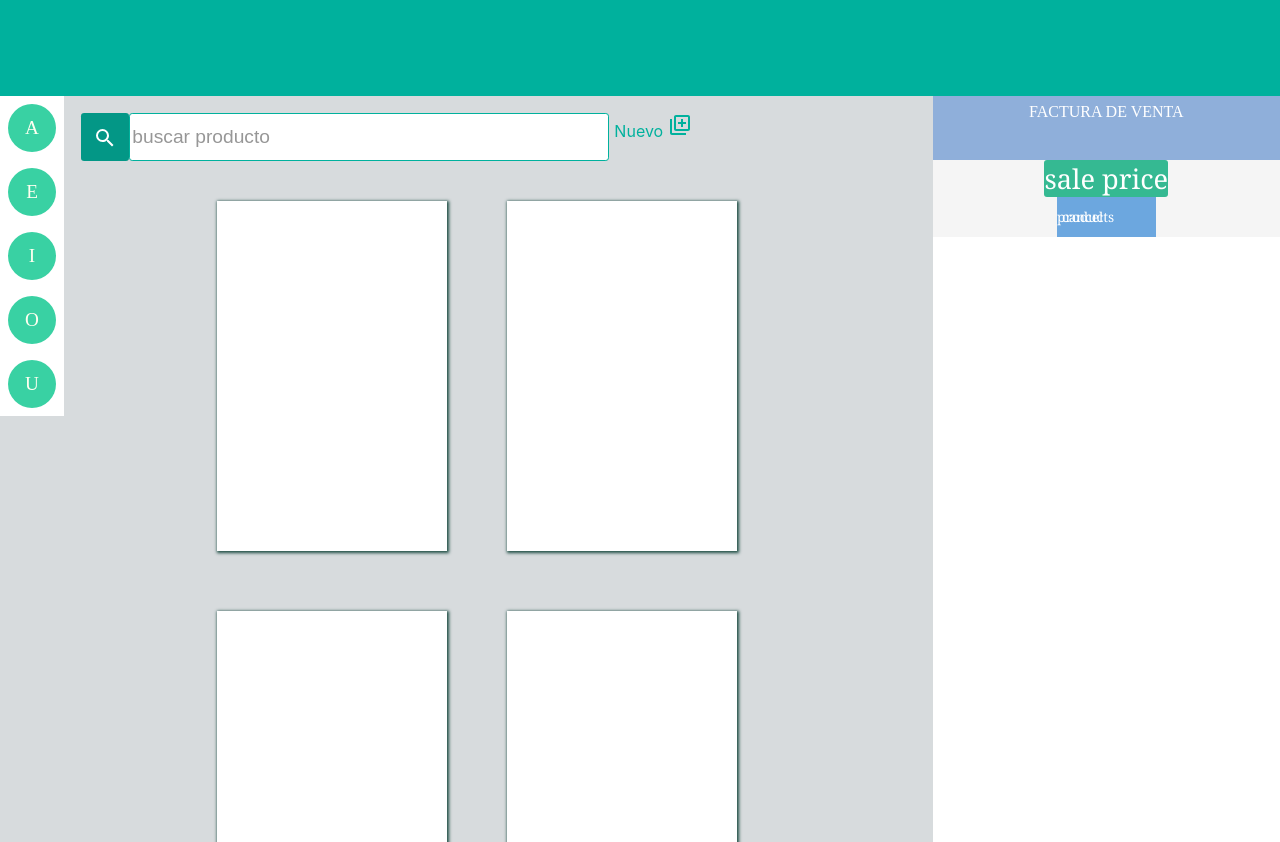
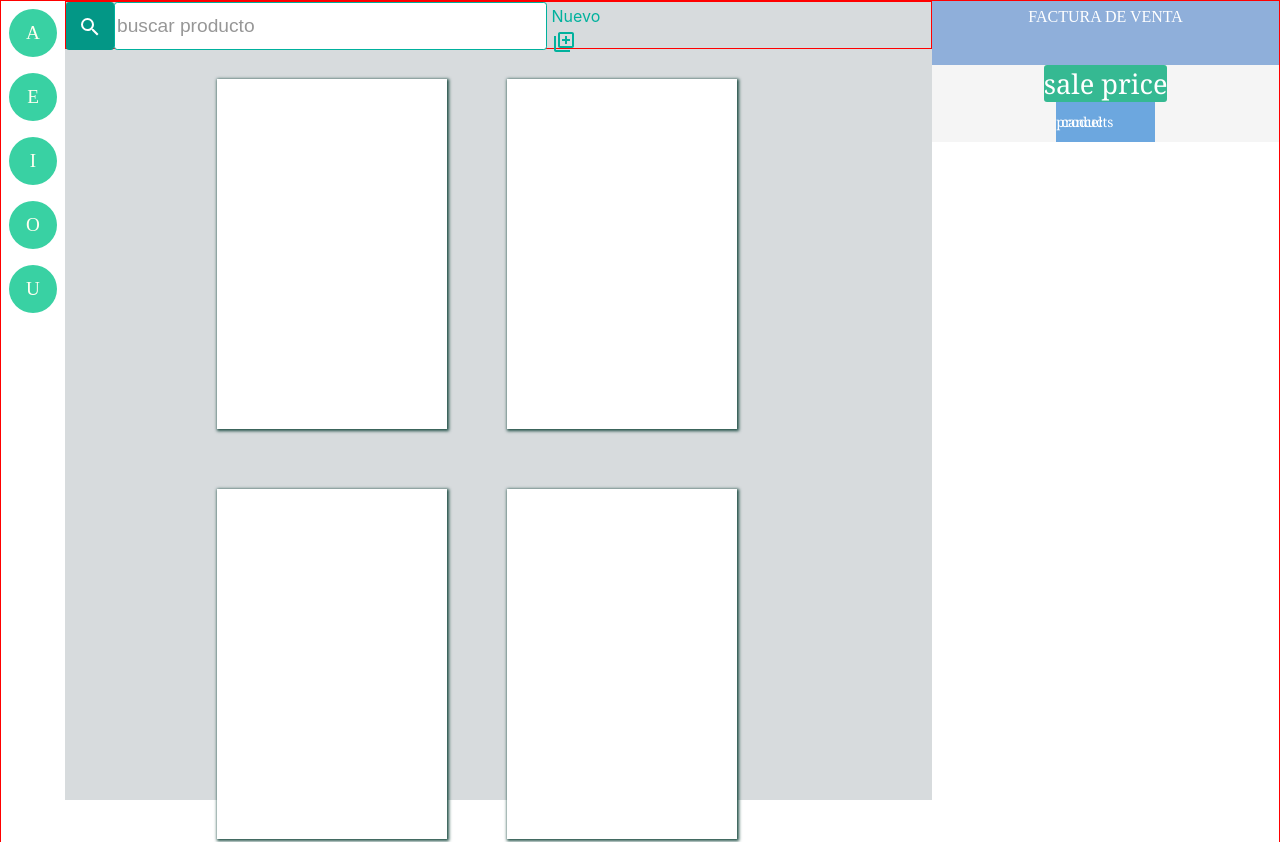
Before and after one commit to yisuscollmo/plantilla-con-css, a plain HTML site: page index.html in a window 1280 px wide. Shown: the top 842 px of the page. Drawn offline with Linux system fonts and the light colour scheme.

Commit message:
Update style.css

```diff
--- a/style.css
+++ b/style.css
@@ -4,10 +4,12 @@
    /* border: 1px solid red;  */
 }
 
-body{
+html,body{
     margin: 0;
-    overflow: hidden;
-    position: relative;
+    /* overflow: hidden; */
+    /* position: relative; */
+    height: 100%;
+    width: 100%;
 }
 #body{
     position: relative;
@@ -21,19 +23,23 @@ body{
 
 nav{
     position: relative;
-    height: 6rem;
+    height: 4rem;
     background-color: #00b19d;
     /* border: 1px solid red; */
     width: 100%;
+    top: 10rem;
 }
 #main{
     position: relative;
+
     display: flex;
     flex-direction: row;
-    height: 100% - calc(6rem);
-
+    height: calc(100%-4rem);
+    width: 100%;
+    border: 1px solid red
 }
 main{
+
     position: relative;
     display: flex;
     flex-flow: column;
@@ -46,12 +52,13 @@ main{
 #search{
     display: flex;
     flex-direction: row;
-    margin: 2% ;
-    height: 5vh;
-    width: 96%;
-    /* border: 1px solid red; */
+    /* margin: 2% ; */
+    height: 3rem;
+    width: 100%;
+    border: 1px solid red;
 }
 #lupita{
+    position: relative;
    text-align: center;
    line-height: 4rem;
     width: 3rem;
@@ -71,7 +78,7 @@ main{
     border: 1px solid #00b19d;
     border-radius: 0.2rem;
     height: 3rem;
-    width: 30rem;
+    width: 50%;
     color: #979797;
     font-size: larger;
     /* border: 1px solid red; */
@@ -79,7 +86,7 @@ main{
 #butonew{
     margin-left: 5px;
     height: 3rem;
-    width: 5rem;
+    width: 8%;
     color: #00b19d;
     line-height: 3.5vh;
     /* border: 1px solid red; */
@@ -130,7 +137,7 @@ main{
     flex-flow: column;
     height: 100%;
     width: 4rem;
-
+    position: relative;
     background-color: rgb(255, 255, 255);
 
 
@@ -151,7 +158,7 @@ main{
     display: flex;
     flex-flow: column;
     flex: 0.4   ;
-    height: 94vh;
+    height: 100%;
     background-color: white ;
 
 }
```
